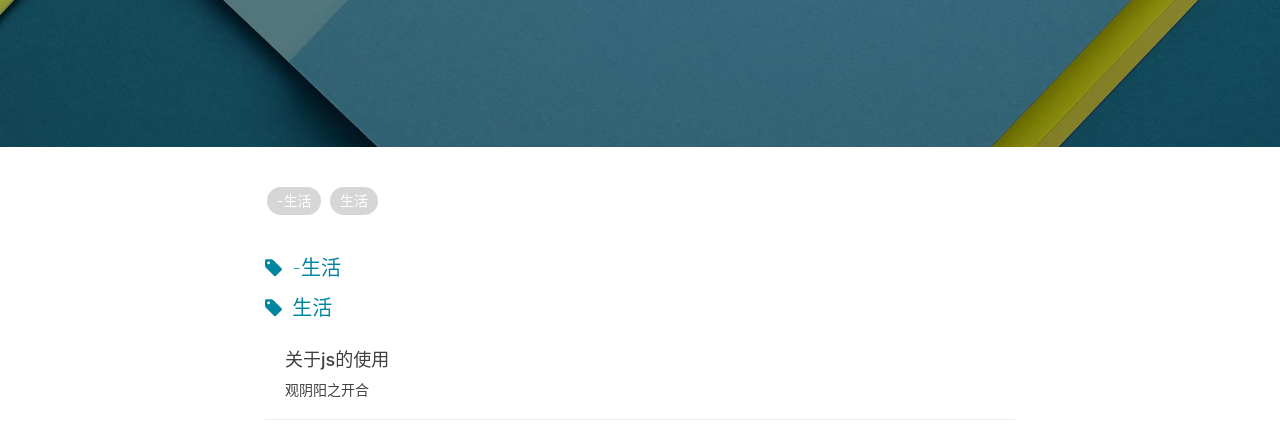
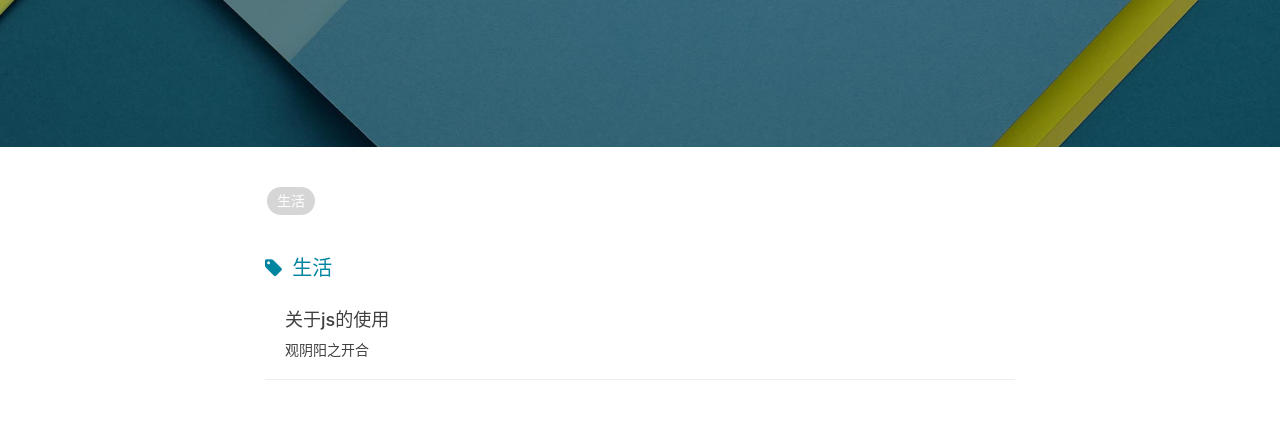
Before and after one commit to paulyung541/paulyung541.github.io, a plain HTML site: page tags/index.html in a window 1280 px wide. Shown: the part 271-699 px from the top of the page. Drawn offline with nearby package versions, Linux system fonts and the light colour scheme; files that its build step writes are made by us from their sources; files whose address does not match are found by name.

Commit message:
Site updated: 2017-05-25 09:54:57

```diff
--- a/tags/index.html
+++ b/tags/index.html
@@ -170,21 +170,12 @@
             <!-- 标签云 -->
             <div id='tag_cloud' class="tags">
 
-                    <a href="#-生活" title="-生活" rel="0">-生活</a>
-
                     <a href="#生活" title="生活" rel="1">生活</a>
 
             </div>
 
             <!-- 标签列表 -->
 
-
-            <div class="one-tag-list">
-                <span class="fa fa-tag listing-seperator" id="-生活">
-                    <span class="tag-text">-生活</span>
-                </span>
-
-            </div>
 
             <div class="one-tag-list">
                 <span class="fa fa-tag listing-seperator" id="生活">
```
Also changed, not shown: about/index.html (+0 -2 lines), index.html (+1 -3 lines).
